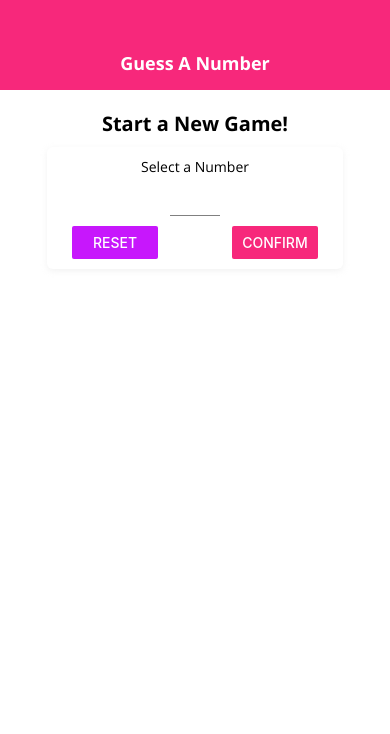
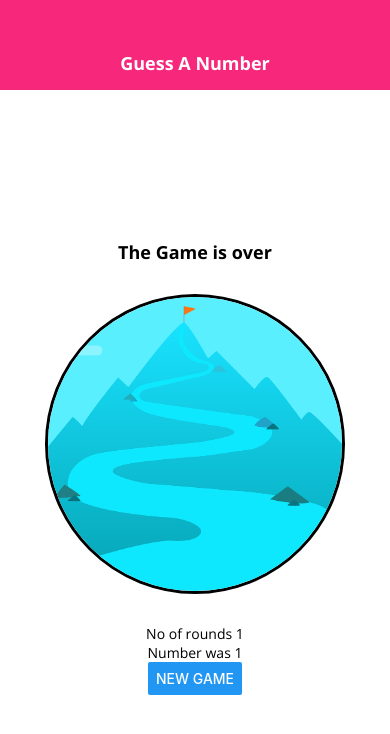
Before and after one commit to faisalhatila/react-native-num-guess-app, a React Native app: screen / in a window 390 px wide. Shown: the top 734 px of the page. Built offline with nearby package versions, Linux system fonts and the light colour scheme.

Commit message:
image integerated and styled perfectly

```diff
--- a/App.js
+++ b/App.js
@@ -39,6 +39,13 @@ export default function App() {
     setGuessRounds(numberOfRounds);
   };
   let content = <StartGameScreen onStartGame={startGameHandler} />;
+  content = (
+    <GameOverScreen
+      roundsNumber={1}
+      userNumber={1}
+      onRestart={configureNewGameHanlder}
+    />
+  );
   if (userNumber && guessRounds <= 0) {
     content = (
       <GameScreen userChoice={userNumber} onGameOver={gameOverHandler} />
--- a/screens/gameoverscreen/index.js
+++ b/screens/gameoverscreen/index.js
@@ -6,7 +6,13 @@ const GameOverScreen = (props) => {
   return (
     <View style={styles.screen}>
       <TitleText>The Game is over</TitleText>
-      <Image source={require("../../assets/success.png")} />
+      <View style={styles.imageContainer}>
+        <Image
+          source={require("../../assets/success.png")}
+          style={styles.image}
+          resizeMode="cover"
+        />
+      </View>
       <BodyText>No of rounds {props.roundsNumber}</BodyText>
       <BodyText>Number was {props.userNumber}</BodyText>
       <Button title="NEW GAME" onPress={props.onRestart} />
@@ -20,6 +26,20 @@ const styles = StyleSheet.create({
     justifyContent: "center",
     alignItems: "center",
   },
+  imageContainer: {
+    borderWidth: 3,
+    borderColor: "#000",
+    width: 300,
+    height: 300,
+    borderRadius: 150,
+    overflow: "hidden",
+    marginVertical: 30,
+  },
+  image: {
+    width: "100%",
+    height: "100%",
+    // borderRadius: 200,
+  },
 });
 
 export default GameOverScreen;
```
